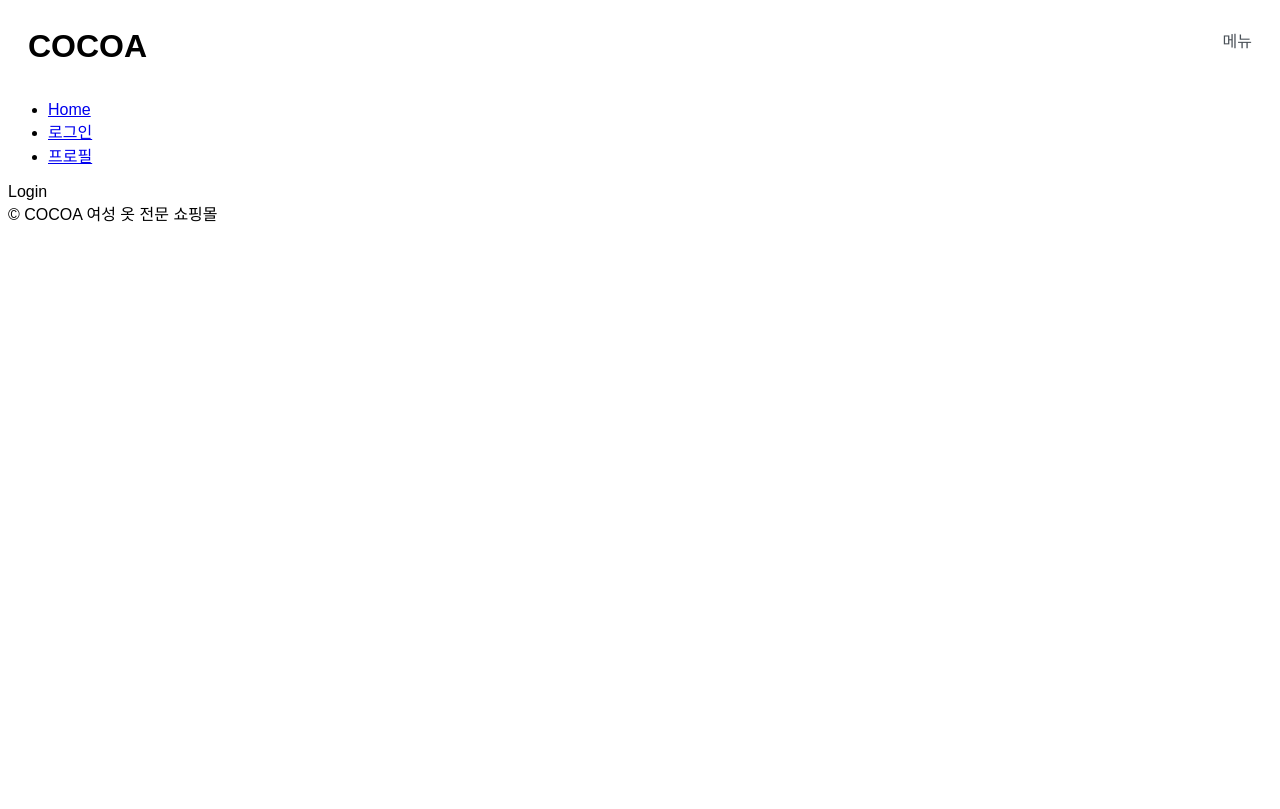
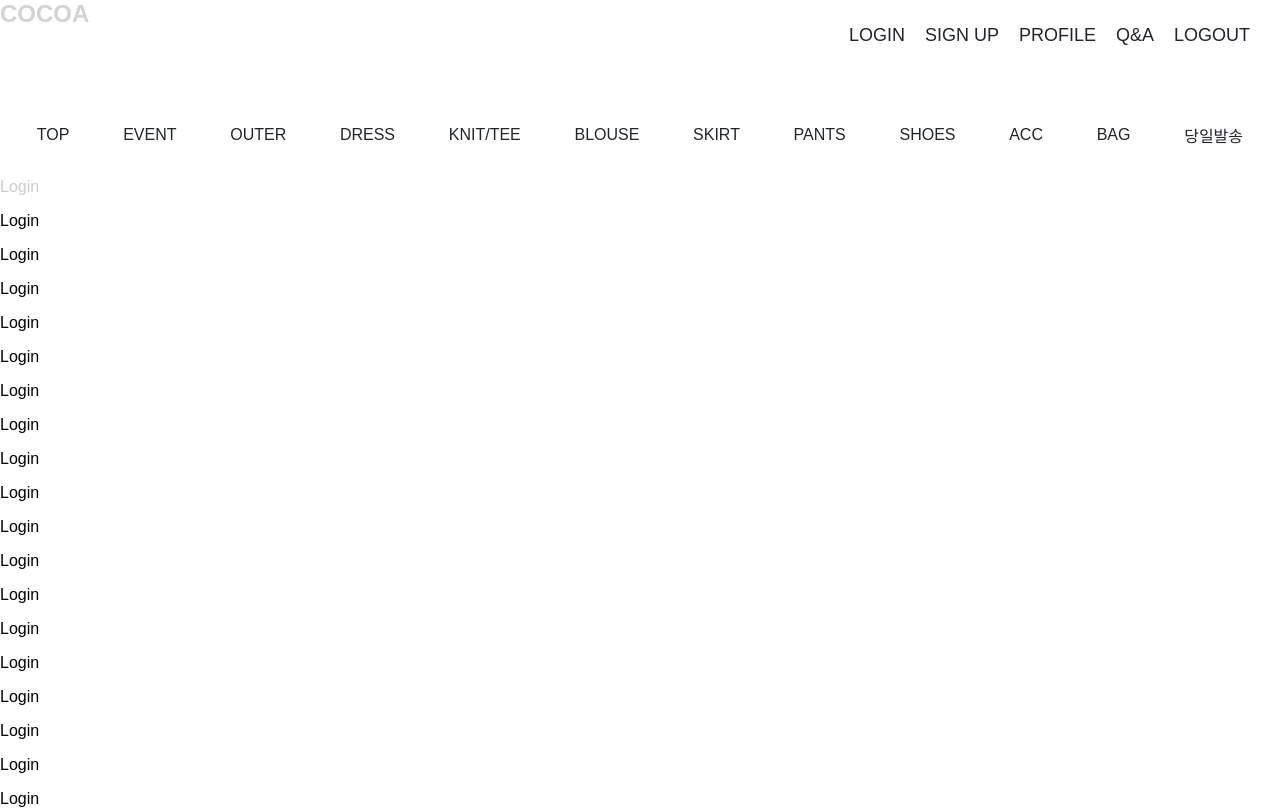
Before and after one commit to taehong9301/COCOA, a React (Create React App) app in the folder frontend/: page /login in a window 1280 px wide. Shown: the top 809 px of the page. Built offline with nearby package versions, Linux system fonts and the light colour scheme; a web font is replaced by a local one.

Commit message:
헤더 수정

```diff
--- a/frontend/package.json
+++ b/frontend/package.json
@@ -3,6 +3,7 @@
   "version": "0.0.1",
   "private": true,
   "dependencies": {
+    "@material-ui/core": "^4.11.2",
     "@testing-library/jest-dom": "^5.11.4",
     "@testing-library/react": "^11.1.0",
     "@testing-library/user-event": "^12.1.10",
--- a/frontend/src/App.js
+++ b/frontend/src/App.js
@@ -17,6 +17,7 @@ function App() {
         <NavBar />
 
         {/*본문 - 라우팅 설정*/}
+        <main>
           <Switch>
             <Route path="/login">
               <Login />
@@ -26,6 +27,7 @@ function App() {
             </Route>
             <Route path="/">home</Route>
           </Switch>
+        </main>
 
         {/*푸터*/}
         <Footer />
--- a/frontend/src/common/components/Header.js
+++ b/frontend/src/common/components/Header.js
@@ -1,12 +1,35 @@
 import React from 'react'
 import '../style/styles.css'
+import { Link } from 'react-router-dom'
 
 const Header = () => {
   return (
-    <div className="header">
-      <h1>COCOA</h1>
-      <div className="menu">메뉴</div>
-    </div>
+    <>
+      <header role="header">
+        <ul className="menu">
+          {/*로그인 하지 않았을 때*/}
+          <li>
+            <Link to="/login">LOGIN</Link>
+          </li>
+          <li>
+            <Link to="/signup">SIGN UP</Link>
+          </li>
+          {/*로그인 후*/}
+          <li>
+            <Link to="/profile">PROFILE</Link>
+          </li>
+          <li>
+            <Link to="/qna">Q&A</Link>
+          </li>
+          <li>
+            <Link to="/logout">LOGOUT</Link>
+          </li>
+        </ul>
+      </header>
+      <h1 className="logo">
+        <Link to="/">COCOA</Link>
+      </h1>
+    </>
   )
 }
 
--- a/frontend/src/common/components/NavBar.js
+++ b/frontend/src/common/components/NavBar.js
@@ -6,13 +6,40 @@ const NavBar = () => {
     <nav>
       <ul>
         <li>
-          <Link to="/">Home</Link>
+          <Link to="/">TOP</Link>
         </li>
         <li>
-          <Link to="/login">로그인</Link>
+          <Link to="/login">EVENT</Link>
         </li>
         <li>
-          <Link to="/profile">프로필</Link>
+          <Link to="/">OUTER</Link>
+        </li>
+        <li>
+          <Link to="/profile">DRESS</Link>
+        </li>
+        <li>
+          <Link to="/login">KNIT/TEE</Link>
+        </li>
+        <li>
+          <Link to="/profile">BLOUSE</Link>
+        </li>
+        <li>
+          <Link to="/">SKIRT</Link>
+        </li>
+        <li>
+          <Link to="/login">PANTS</Link>
+        </li>
+        <li>
+          <Link to="/profile">SHOES</Link>
+        </li>
+        <li>
+          <Link to="/profile">ACC</Link>
+        </li>
+        <li>
+          <Link to="/profile">BAG</Link>
+        </li>
+        <li>
+          <Link to="/profile">당일발송</Link>
         </li>
       </ul>
     </nav>
--- a/frontend/src/common/style/styles.css
+++ b/frontend/src/common/style/styles.css
@@ -1,21 +1,72 @@
+/*common*/
+a {
+  color: #212529;
+  text-decoration: none;
+  transition: color 0.1s ease-in-out;
+}
+a:hover {
+  color: #868e96;
+}
+
 /*header*/
-.header {
+header {
+  position: fixed;
+  top: 0;
+  left: 0;
   width: 100%;
+  height: 200px;
   padding: 20px;
   margin: 0;
   box-sizing: border-box;
   display: flex;
+  align-content: center;
+  justify-content: flex-end;
+  white-space: nowrap;
+  background: rgba(255, 255, 255, 0.8);
+}
+header .menu {
+  padding: 0;
+  margin: 0;
+  display: flex;
   flex-direction: row;
   align-content: center;
   justify-content: space-between;
-  background: #ffffff;
+  list-style: none;
+  box-sizing: border-box;
+  font-size: 18px;
+  height: 80px;
 }
-.header h1 {
+header .menu li {
+  padding: 5px;
+  margin: 0 5px;
+}
+.logo {
+  padding: 0;
+  margin: 0 80px 0 0;
+  font-size: 24px;
+}
+
+/* nav */
+nav {
+  margin-top: 80px;
+  top: 80px;
+  left: 0;
+  position: sticky;
+  background: rgba(255, 255, 255, 0.8);
+  box-sizing: border-box;
+  white-space: nowrap;
+  padding: 10px;
+}
+nav ul {
   padding: 0;
   margin: 0;
+  list-style: none;
+  display: flex;
+  flex-wrap: nowrap;
+  justify-content: space-around;
+  align-items: center;
 }
-.header .menu {
-  color: #495057;
-  display: flex;
-  flex-direction: row;
+nav ul li {
+  padding: 5px;
+  margin: 0 5px;
 }
--- a/frontend/src/index.css
+++ b/frontend/src/index.css
@@ -31,4 +31,16 @@ html,
 html body {
   font-family: 'Spoqa Han Sans', 'Spoqa Han Sans JP', 'Sans-serif', sans-serif;
   font-weight: normal;
+  padding: 0;
+  margin: 0;
 }
+
+.rootContainer {
+  min-height: 100vh;
+  display: flex;
+  flex-direction: column;
+}
+main {
+  flex: 1;
+  box-sizing: border-box;
+}
--- a/frontend/src/member/containers/Login.js
+++ b/frontend/src/member/containers/Login.js
@@ -1,7 +1,43 @@
 import React from 'react'
 
 const Login = () => {
-  return <div>Login</div>
+  return (
+    <div>
+      <p>Login</p>
+      <p>Login</p>
+      <p>Login</p>
+      <p>Login</p>
+      <p>Login</p>
+      <p>Login</p>
+      <p>Login</p>
+      <p>Login</p>
+      <p>Login</p>
+      <p>Login</p>
+      <p>Login</p>
+      <p>Login</p>
+      <p>Login</p>
+      <p>Login</p>
+      <p>Login</p>
+      <p>Login</p>
+      <p>Login</p>
+      <p>Login</p>
+      <p>Login</p>
+      <p>Login</p>
+      <p>Login</p>
+      <p>Login</p>
+      <p>Login</p>
+      <p>Login</p>
+      <p>Login</p>
+      <p>Login</p>
+      <p>Login</p>
+      <p>Login</p>
+      <p>Login</p>
+      <p>Login</p>
+      <p>Login</p>
+      <p>Login</p>
+      <p>Login</p>
+    </div>
+  )
 }
 
 export default Login
```
Also changed, not shown: 2 other files (tests, documents, lock files or other folders). Lines whose indentation alone changed are shown as unchanged.
